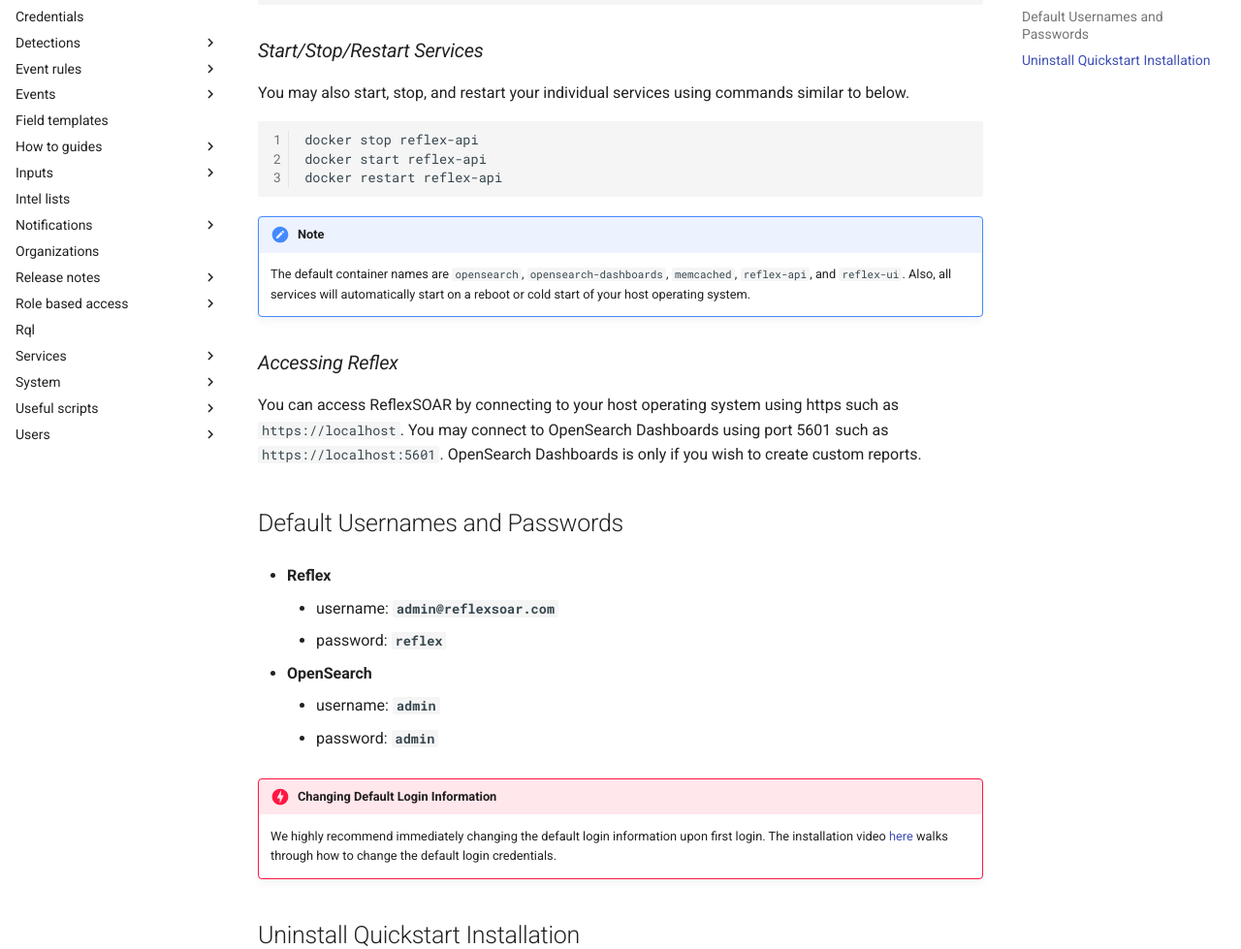
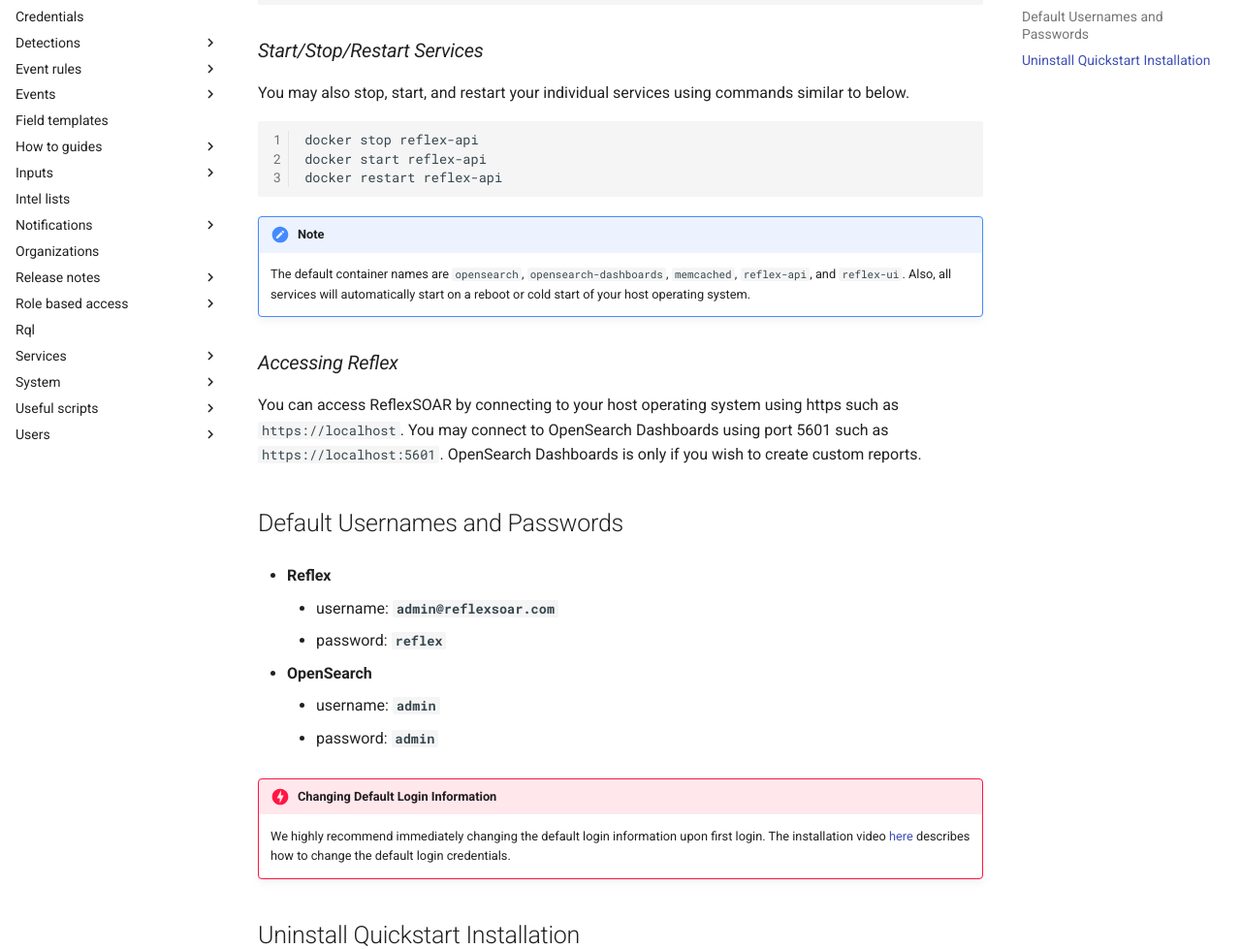
Before and after one commit to reflexsoar/reflex-docs, an MkDocs documentation site: the page built from docs/getting-started.md, in a window 1280 px wide and 1400 px high, scrolled down 1062 px. Shown: the part 226-1205 px from the top of the window at 97% size. Built offline with MkDocs 1.6.1 and Material for MkDocs 9.7.7, drawn with Linux system fonts in a browser that asks for light colours.

Commit message:
that didn't work either

````diff
--- a/docs/getting-started.md
+++ b/docs/getting-started.md
@@ -40,7 +40,7 @@
 ```
 
 ### *Start/Stop/Restart Services*
-You may also start, stop, and restart your individual services using commands similar to below.
+You may also stop, start, and restart your individual services using commands similar to below.
 
 ```bash
 docker stop reflex-api
@@ -65,7 +65,7 @@
     * password: **`admin`**
 
 !!! danger "Changing Default Login Information"
-    We highly recommend immediately changing the default login information upon first login. The installation video [here](https://www.youtube.com/watch?v=6c1jsexKVrU) walks through how to change the default login credentials.
+    We highly recommend immediately changing the default login information upon first login. The installation video [here](https://www.youtube.com/watch?v=6c1jsexKVrU) describes how to change the default login credentials.
 
 ## Uninstall Quickstart Installation
 If you wish to remove the containers and data volumes created by the quickstart `install.sh` script, run the following command:
````
Also changed, not shown: docs/index.md (+0 -4 lines).
